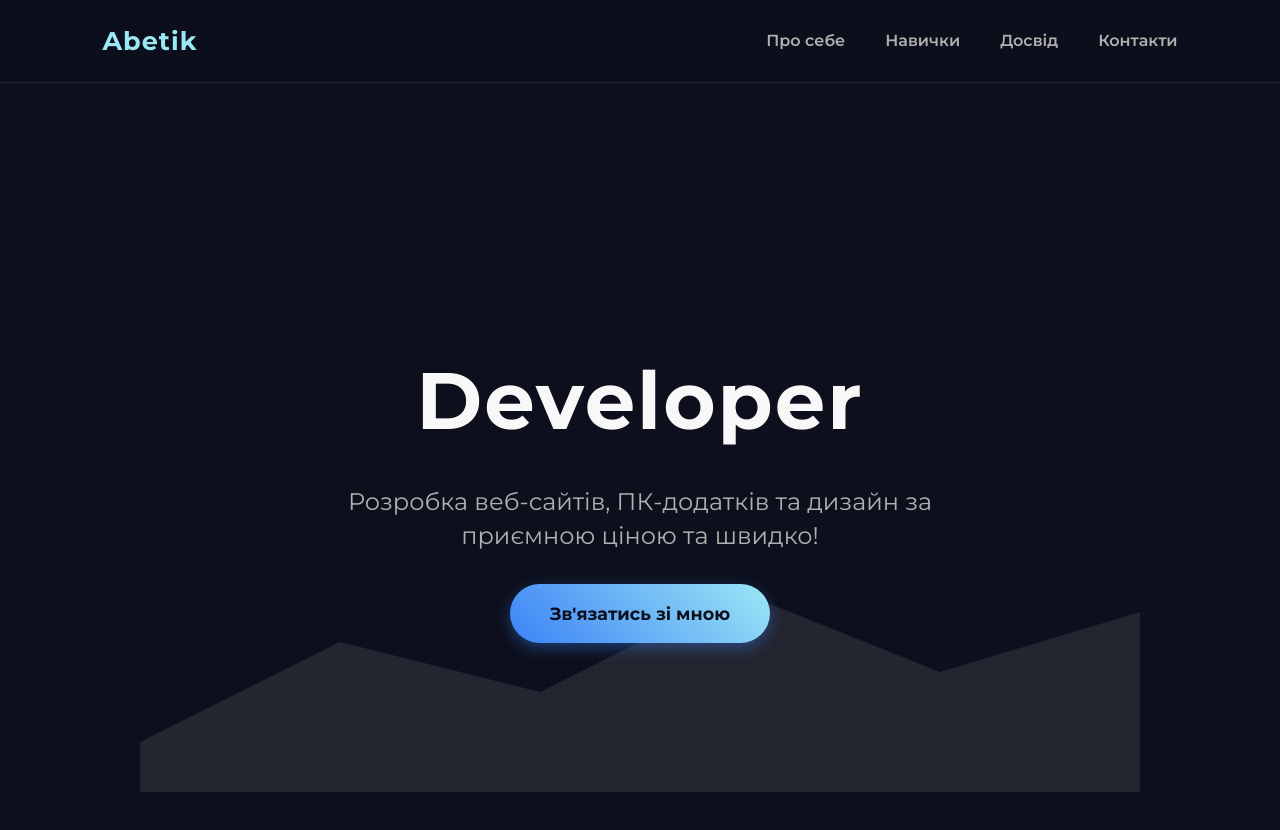
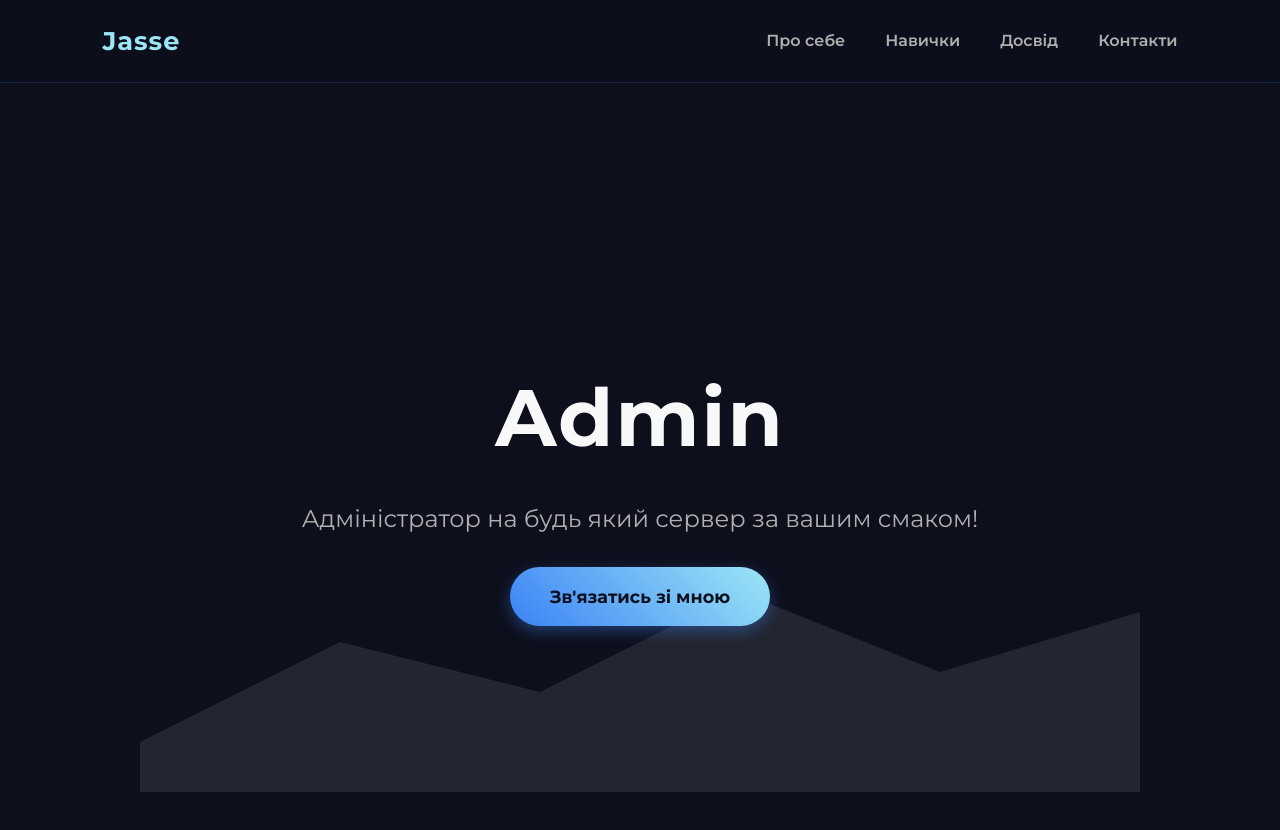
Before and after one commit to danilolubomudrov-cyber/index.html, a plain HTML site: page index.html in a window 1280 px wide. Shown: the top 830 px of the page. Drawn offline with Linux system fonts and the light colour scheme.

Commit message:
Update index.html

```diff
--- a/index.html
+++ b/index.html
@@ -462,7 +462,7 @@
 <body>
 
   <header>
-    <div class="logo">Abetik</div>
+    <div class="logo">Jasse</div>
     <nav>
       <ul>
         <li><a href="#about">Про себе</a></li>
@@ -474,8 +474,8 @@
   </header>
 
   <section id="hero">
-    <h1>Developer</h1>
-    <p>Розробка веб-сайтів, ПК-додатків та дизайн за приємною ціною та швидко!</p>
+    <h1>Admin</h1>
+    <p>Адміністратор на будь який сервер за вашим смаком!</p>
     <a href="#contacts" class="action-btn">Зв'язатись зі мною</a>
     <div class="mountain-bg">
         <svg viewBox="0 0 1000 200" preserveAspectRatio="none">
```
